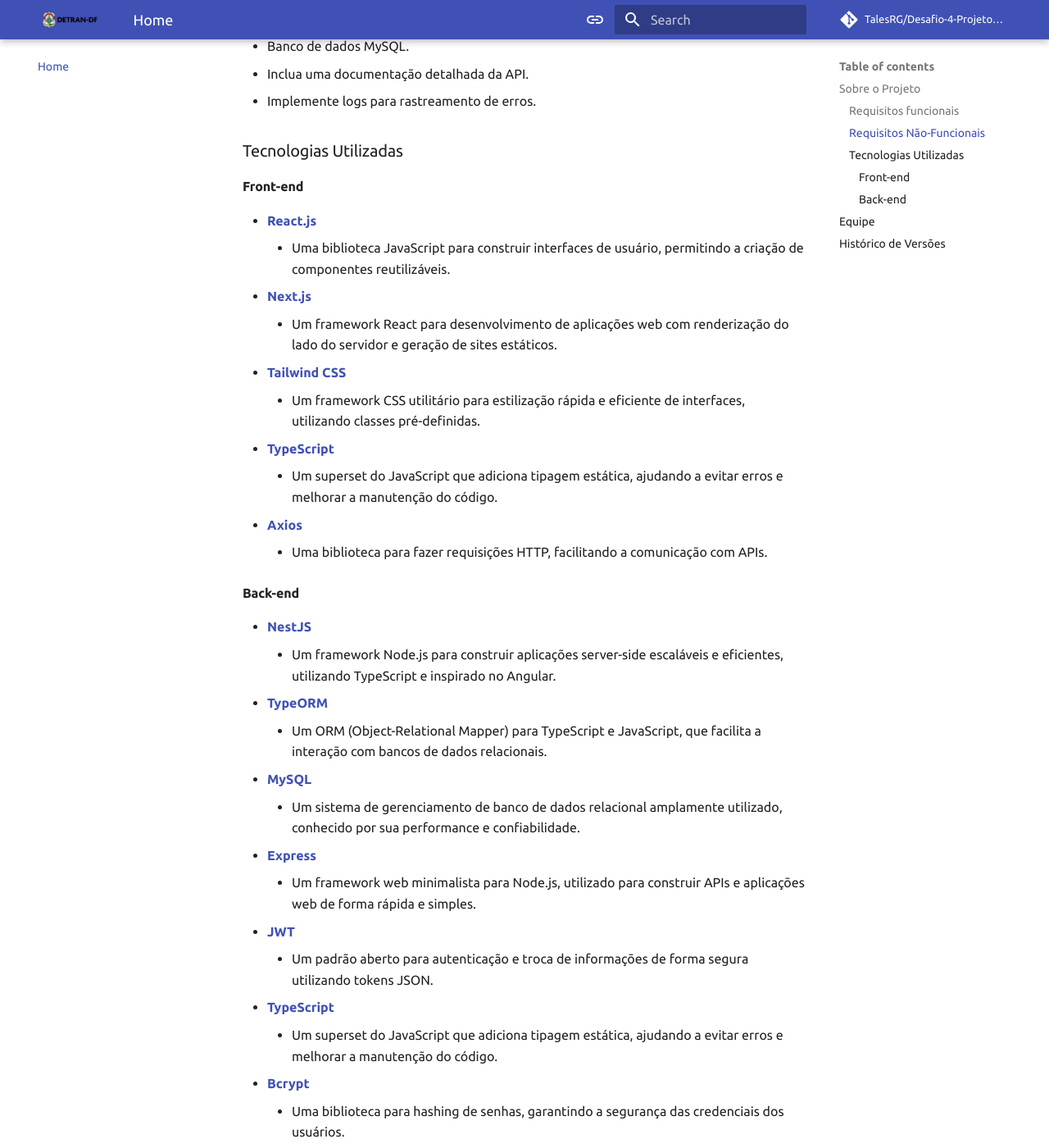
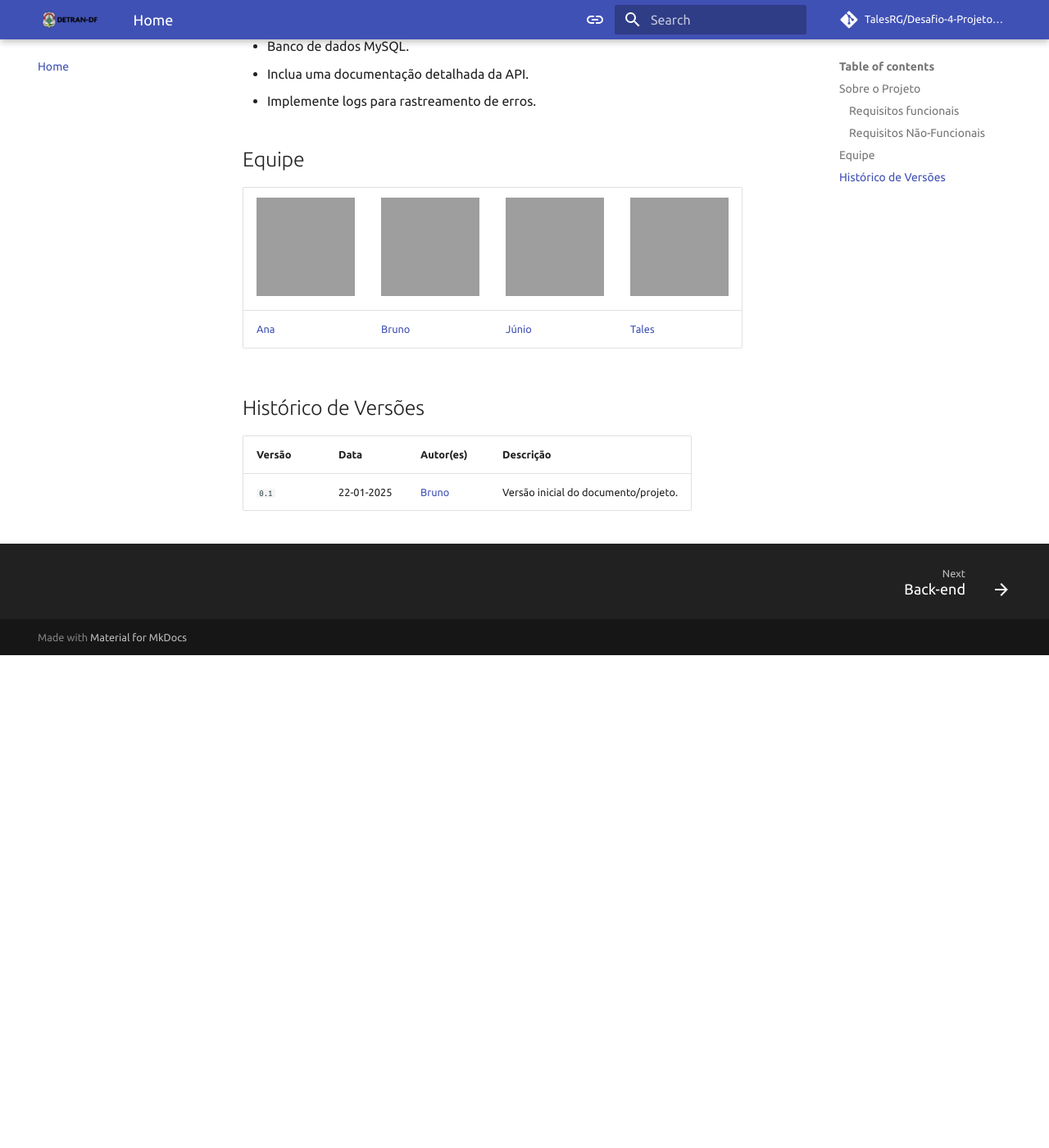
Before and after one commit to TalesRG/Desafio-4-Projeto-Final, an MkDocs documentation site: the page built from docs/index.md, in a window 1280 px wide and 1400 px high, scrolled down 744 px. Shown: the whole window at 82% size. Built offline with MkDocs 1.6.1 and Material for MkDocs 9.7.7, drawn with Linux system fonts in a browser that asks for light colours; comment, search, counter and statistics services are not loaded; after the commit the page ends 1543 px from its top, so only the background shows below that; grey boxes are pictures that could not be loaded.

Commit message:
refactor: remove outdated technology stack details from documentation

```diff
--- a/docs/index.md
+++ b/docs/index.md
@@ -23,40 +23,6 @@
 - Implemente logs para rastreamento de erros.
 
 
-### Tecnologias Utilizadas
-
-#### Front-end
-
-- **[React.js](https://reactjs.org/docs/getting-started.html)**
-    - Uma biblioteca JavaScript para construir interfaces de usuário, permitindo a criação de componentes reutilizáveis.
-- **[Next.js](https://nextjs.org/docs)**
-    - Um framework React para desenvolvimento de aplicações web com renderização do lado do servidor e geração de sites estáticos.
-- **[Tailwind CSS](https://tailwindcss.com/docs)**
-    - Um framework CSS utilitário para estilização rápida e eficiente de interfaces, utilizando classes pré-definidas.
-- **[TypeScript](https://www.typescriptlang.org/docs/)**
-    - Um superset do JavaScript que adiciona tipagem estática, ajudando a evitar erros e melhorar a manutenção do código.
-- **[Axios](https://axios-http.com/docs/intro)**
-    - Uma biblioteca para fazer requisições HTTP, facilitando a comunicação com APIs.
-
-#### Back-end
-
-- **[NestJS](https://docs.nestjs.com/)**
-    - Um framework Node.js para construir aplicações server-side escaláveis e eficientes, utilizando TypeScript e inspirado no Angular.
-- **[TypeORM](https://typeorm.io/#/)**
-    - Um ORM (Object-Relational Mapper) para TypeScript e JavaScript, que facilita a interação com bancos de dados relacionais.
-- **[MySQL](https://dev.mysql.com/doc/)**
-    - Um sistema de gerenciamento de banco de dados relacional amplamente utilizado, conhecido por sua performance e confiabilidade.
-- **[Express](https://expressjs.com/en/starter/installing.html)**
-    - Um framework web minimalista para Node.js, utilizado para construir APIs e aplicações web de forma rápida e simples.
-- **[JWT](https://jwt.io/introduction)**
-    - Um padrão aberto para autenticação e troca de informações de forma segura utilizando tokens JSON.
-- **[TypeScript](https://www.typescriptlang.org/docs/)**
-    - Um superset do JavaScript que adiciona tipagem estática, ajudando a evitar erros e melhorar a manutenção do código.
-- **[Bcrypt](https://www.npmjs.com/package/bcrypt)**
-    - Uma biblioteca para hashing de senhas, garantindo a segurança das credenciais dos usuários.
-
-
-
 ## Equipe
 
 | <a href="https://github.com/nanabridge" target="_blank"><img src="https://avatars.githubusercontent.com/u/195703004?v=4" alt="Ana" width="120" /></a> | <a href="https://github.com/brunobreis" target="_blank"><img src="https://avatars.githubusercontent.com/u/62809606?v=4" alt="Bruno" width="120" /></a> | <a href="https://github.com/Juniossilva173" target="_blank"><img src="https://avatars.githubusercontent.com/u/195664571?v=4" alt="Júnio" width="120" /></a> | <a href="https://github.com/talesrg" target="_blank"><img src="https://avatars.githubusercontent.com/u/70861660?v=4" alt="Tales" width="120" /></a> |
```
